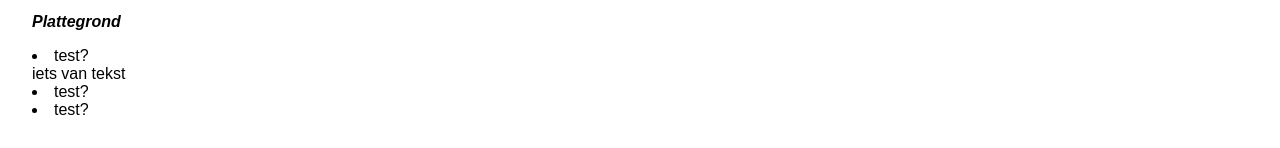
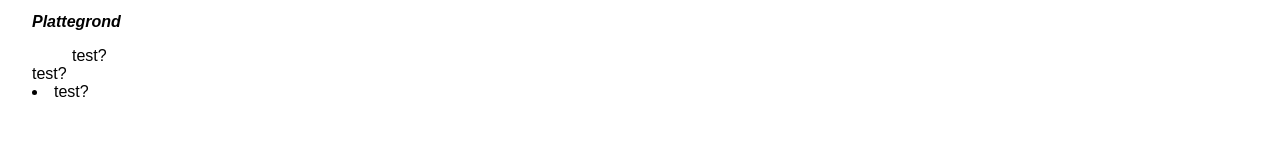
Before and after one commit to Iemand-123/Weekopdracht_2, a plain HTML site: page index.html in a window 1280 px wide. Shown: the part 655-803 px from the top of the page. Drawn offline with Linux system fonts and the light colour scheme.

Commit message:
WebLab Run 24-11-2026 16:31:55 (UTC+01:00)

```diff
--- a/index.html
+++ b/index.html
@@ -36,9 +36,8 @@
   </ul>
   <b> <i> Plattegrond </i> </b>
   <dl>
-    <li>test?</li>
-    iets van tekst
-    <li>test?</li>
+    <dd>test?</dd>
+    <dt>test?</dt>
     <li>test?</li>
   </dl>
 </body>
```
Also changed, not shown: 1 other file.
